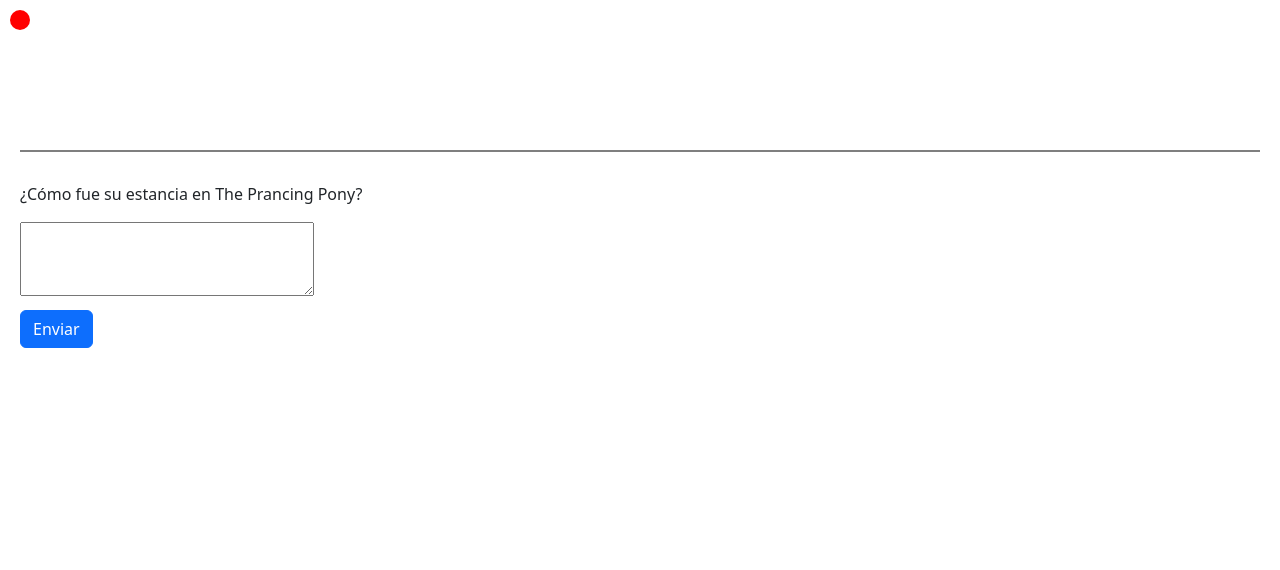
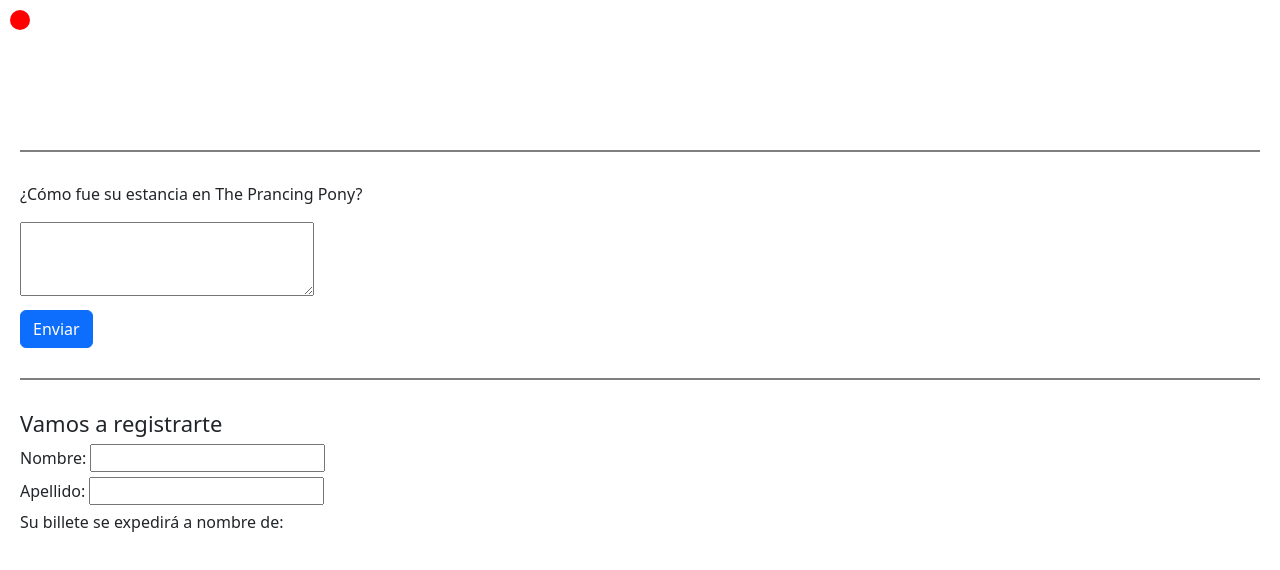
Before and after one commit to dgutierrez21/Learning-ReactJS--React-Docs, a React (Vite) app in the folder 01-learn/: page / in a window 1280 px wide. Shown: the top 570 px of the page. Built offline with nearby package versions, Linux system fonts and the light colour scheme.

Commit message:
Evitar el estado redundante

```diff
--- a/01-learn/src/04-manejo-de-estado/02-Elegir-la-estructura-del-Estado/ElegirLaEstructuraDelEstado.jsx
+++ b/01-learn/src/04-manejo-de-estado/02-Elegir-la-estructura-del-Estado/ElegirLaEstructuraDelEstado.jsx
@@ -1,4 +1,5 @@
 import { FeedbackForm } from "./feedback-form/FeedbackForm";
+import { Form } from "./form/Form";
 import { MoviendoPunto } from "./moviendo-punto/MoviendoPunto";
 
 const ElegirLaEstructuraDelEstado = () => {
@@ -7,6 +8,8 @@ const ElegirLaEstructuraDelEstado = () => {
       <MoviendoPunto />
       <div className="separator"></div>
       <FeedbackForm />
+      <div className="separator"></div>
+      <Form />
     </>
   );
 };
--- /dev/null
+++ b/01-learn/src/04-manejo-de-estado/02-Elegir-la-estructura-del-Estado/form/Form.jsx
@@ -0,0 +1,38 @@
+import { useState } from "react";
+
+export const Form = () => {
+  const [nombre, setNombre] = useState("");
+  const [apellido, setApellido] = useState("");
+  // const [nombreCompleto, setNombreCompleto] = useState("");
+
+  const nombreCompleto = `${nombre} ${apellido}`;
+
+  function handleCambiarNombre(e) {
+    setNombre(e.target.value);
+    // setNombreCompleto(e.target.value + " " + apellido);
+  }
+
+  function handleCambiarApellido(e) {
+    setApellido(e.target.value);
+    // setNombreCompleto(nombre + " " + e.target.value);
+  }
+  return (
+    <>
+      <h1>Vamos a registrarte</h1>
+
+      <label htmlFor="">
+        Nombre:{" "}
+        <input value={nombre} onChange={handleCambiarNombre} type="text" />
+      </label>
+
+      <label htmlFor="">
+        Apellido:{" "}
+        <input value={apellido} onChange={handleCambiarApellido} type="text" />
+      </label>
+
+      <p>
+        Su billete se expedirá a nombre de: <b>{nombreCompleto}</b>
+      </p>
+    </>
+  );
+};
```
Also changed, not shown: 01-learn/src/04-manejo-de-estado/02-Elegir-la-estructura-del-Estado/ElegirLaEstructuraDelEstado.txt.
